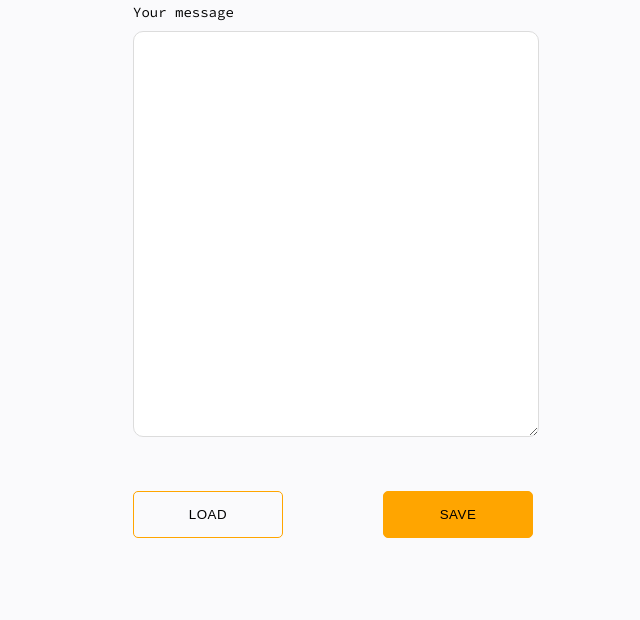
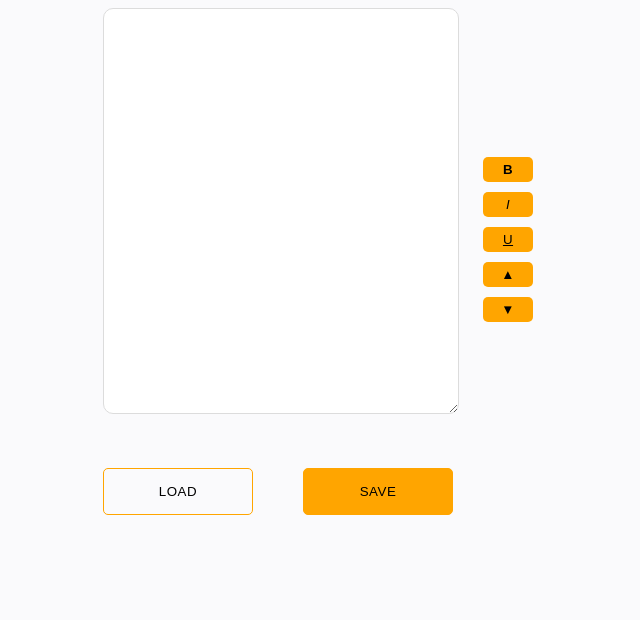
Before and after one commit to filiposinski/text-editor, a plain HTML site: page index.html in a window 1280 px wide. Shown: the part 196-816 px from the top of the page, without its empty margins (307-947 px from the left). Drawn offline with Linux system fonts and the light colour scheme.

Commit message:
additional buttons

```diff
--- a/index.html
+++ b/index.html
@@ -12,12 +12,14 @@
     <main class="main">
         <h1 class="title">TEXT EDITOR</h1>
         <form class="form">
-            <div class="form__values">
+            <div class="form__menu">
                 <button class="form__button form__button--bold form__button--bold-js"><b>B</b></button>
                 <button class="form__button form__button--italic form__button--italic-js"><i>I</i></button>
                 <button class="form__button form__button--underline form__button--underline-js"><u>U</u></button>
-
+                <button class="form__button form__button--smaller form__button--smaller-js">▲</button>
+                <button class="form__button form__button--bigger form__button--bigger-js">▼</button>
             </div>
+            <div class="form__content">
                 <p class="form__wrapper">
                     <label class="form__label" for=" message ">Your message</label>
                     <textarea id="message " class="form__message form__message--js "></textarea>
@@ -26,6 +28,7 @@
                     <button class="form__button form__button--load form__button--load-js ">LOAD</button>
                     <button class="form__button form__button--save form__button--save-js ">SAVE</button>
                 </div>
+            </div>
         </form>
         <script src="main.js "></script>
     </main>
--- a/style.css
+++ b/style.css
@@ -10,14 +10,25 @@ body {
 }
 
 .main {
-    max-width: 400px;
-    width: 100%;
+    margin: 0 auto;
 }
 
 .title {
     font-weight: 600;
     font-size: 44px;
     margin: 0;
+}
+
+.form {
+    display: flex;
+    align-items: center;
+    justify-content: center;
+    flex-direction: row-reverse;
+}
+
+.form__content {
+    display: block;
+    min-width: 350px;
 }
 
 .form__label {
@@ -58,18 +69,22 @@ body {
     background: orangered;
 }
 
-.form__values {
-    margin: 20px 0 0 0;
+.form__menu {
+    margin: 20px;
+    display: block;
 }
 
 .form__button--bold,
 .form__button--italic,
-.form__button--underline {
+.form__button--underline,
+.form__button--smaller,
+.form__button--bigger {
     background: orange;
-    display: inline-block;
+    display: block;
     padding: 5px 0;
     min-width: 50px;
     border: none;
+    margin: 10px;
 }
 
 .button__background {
```
Lines whose indentation alone changed are shown as unchanged.
